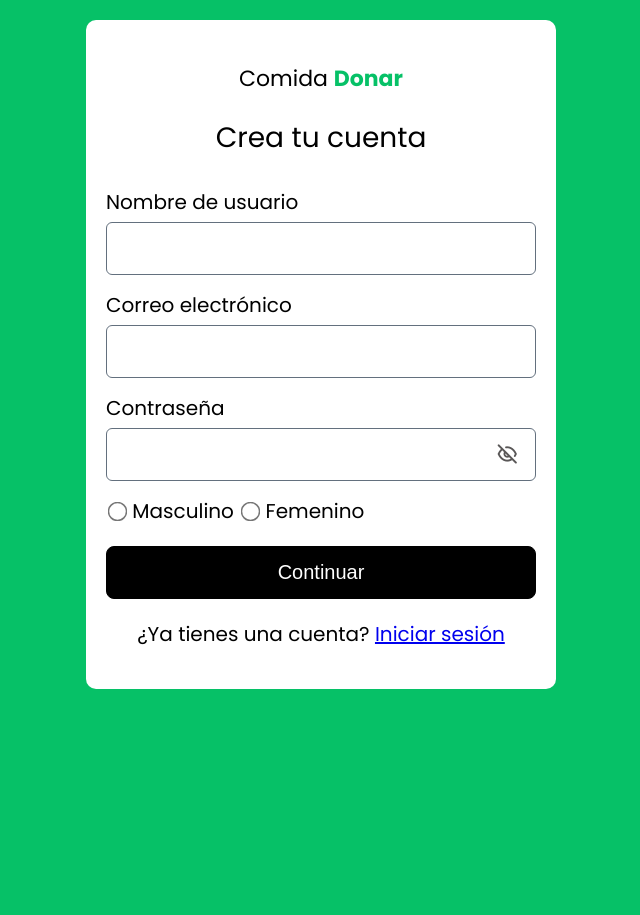
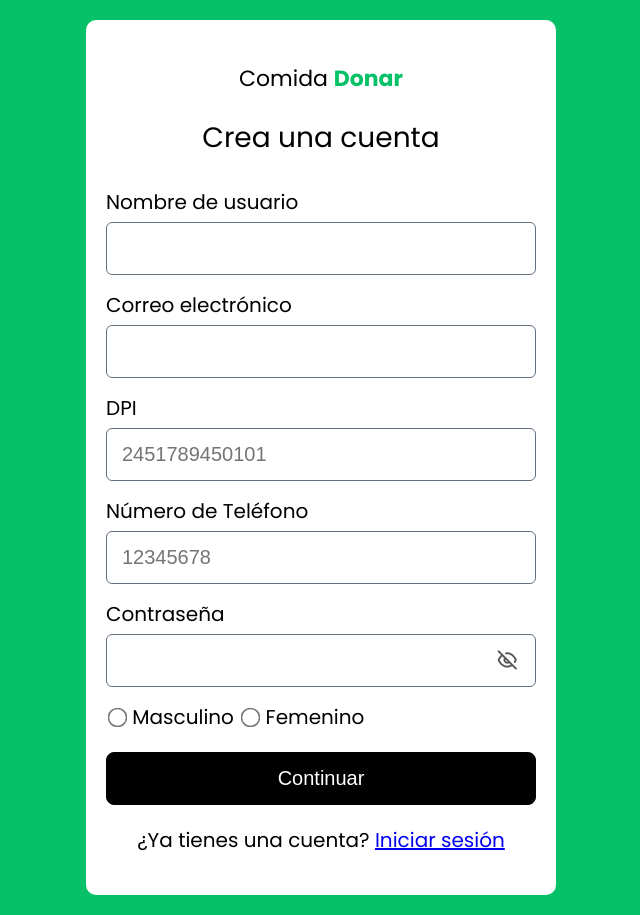
Before and after one commit to ashley-gonzalez34/gestion-desperdicios-mita, a PHP site: page /signup.php in a window 1280 px wide. Shown: the whole page, without its empty margins (319-959 px from the left). Before the commit the page ends 689 px from the top, so only its background shows below. Run offline with PHP 8.4, Linux system fonts and the light colour scheme; some libraries are stand-ins or nearby versions.

Commit message:
dpi y tel en registro en el login se cambio el idioma de cuentas inexistentes.

```diff
--- a/login.php
+++ b/login.php
@@ -25,7 +25,7 @@ if (isset($_POST['sign'])) {
       }
     }
   } else {
-    echo "<h1><center>Account does not exists </center></h1>";
+    echo "<h1><center>Esta cuenta no existe</center></h1>";
   }
 
 
--- a/signup.php
+++ b/signup.php
@@ -5,39 +5,37 @@ include 'connection.php';
 if(isset($_POST['sign']))
 {
     // Obtiene los datos del formulario
-    $username=$_POST['name'];
-    $email=$_POST['email'];
-    $password=$_POST['password'];
-    $gender=$_POST['gender'];
+    $username = $_POST['name'];
+    $email = $_POST['email'];
+    $password = $_POST['password'];
+    $gender = $_POST['gender'];
+    $dpi = $_POST['dpi'];
+    $phone = $_POST['phone'];
 
     // Encripta la contraseña
-    $pass=password_hash($password,PASSWORD_DEFAULT);
+    $pass = password_hash($password, PASSWORD_DEFAULT);
 
     // Consulta si el correo electrónico ya está registrado
-    $sql="select * from login where email='$email'" ;
-    $result= mysqli_query($connection, $sql);
-    $num=mysqli_num_rows($result);
-    if($num==1){
+    $sql = "SELECT * FROM login WHERE email='$email'";
+    $result = mysqli_query($connection, $sql);
+    $num = mysqli_num_rows($result);
+    if ($num == 1) {
         // Muestra un mensaje si la cuenta ya existe
         echo "<h1><center>La cuenta ya existe.</center></h1>";
-    }
-    else{
+    } else {
         // Inserta los datos del nuevo usuario en la base de datos
-        $query="insert into login(name,email,password,gender) values('$username','$email','$pass','$gender')";
-        $query_run= mysqli_query($connection, $query);
-        if($query_run)
-        {
+        $query = "INSERT INTO login(name, email, password, gender, dpi, phone) VALUES('$username', '$email', '$pass', '$gender', '$dpi', '$phone')";
+        $query_run = mysqli_query($connection, $query);
+        if ($query_run) {
             // Redirige a la página de inicio de sesión si el registro es exitoso
             header("location:signin.php");
-        }
-        else{
+        } else {
             // Muestra un mensaje de error si los datos no se guardaron
             echo '<script type="text/javascript">alert("data not saved")</script>';
         }
     }
 }
 ?>
-
 
 <DOCTYPE html>
 <html lang="en">
@@ -51,81 +49,50 @@ if(isset($_POST['sign']))
     <link rel="stylesheet" href="https://cdnjs.cloudflare.com/ajax/libs/font-awesome/6.2.1/css/all.min.css">
     <link rel="stylesheet" href="https://cdn.jsdelivr.net/npm/bootstrap-icons@1.3.0/font/bootstrap-icons.css" />
     <link rel="stylesheet" href="https://unicons.iconscout.com/release/v4.0.0/css/line.css">
-
-
 </head>
 <body>
-
     <div class="container">
         <div class="regform">
-
-        <form action=" " method="post">
+            <form action="" method="post">
                 <p class="logo">Comida <b style="color: #06C167;">Donar</b></p>
-
-            <p id="heading">Crea tu cuenta</p>
+                <p id="heading">Crea una cuenta</p>
 
                 <div class="input">
                     <label class="textlabel" for="name">Nombre de usuario</label><br>
-
                     <input type="text" id="name" name="name" required/>
                 </div>
                 <div class="input">
                     <label class="textlabel" for="email">Correo electrónico</label>
                     <input type="email" id="email" name="email" required/>
-
-                <!-- <label class="textlabel" for="phoneno">Phone no</label>
-                <input type="text" id="phoneno" name="phoneno" > -->
-
-                <!-- <label class="textlabel" for="password">Password</label>
-                <input type="password" id="password" name="password" > -->
-
-
-
-
+                </div>
+                <div class="input">
+                    <label class="textlabel" for="dpi">DPI</label>
+                    <input type="text" id="dpi" name="dpi" pattern="\d{13}" placeholder="2451789450101" required/>
+                </div>
+                <div class="input">
+                    <label class="textlabel" for="phone">Número de Teléfono</label>
+                    <input type="text" id="phone" name="phone" pattern="\d{8}" placeholder="12345678" required/>
                 </div>
                 <label class="textlabel" for="password">Contraseña</label>
                 <div class="password">
-
                     <input type="password" name="password" id="password" required/>
-                <!-- <i class="fa fa-eye-slash" aria-hidden="true" id="showpassword"></i> -->
-                <!-- <i class="bi bi-eye-slash" id="showpassword"></i>  -->
-                <!-- <i class="uil uil-lock icon"></i> -->
                     <i class="uil uil-eye-slash showHidePw" id="showpassword"></i>
-
                 </div>
-
                 <div class="radio">
-
                     <input type="radio" name="gender" id="male" value="male" required/>
-                <label for="male" >Masculino</label>
+                    <label for="male">Masculino</label>
                     <input type="radio" name="gender" id="female" value="female">
-                <label for="female" >Femenino</label>
-
+                    <label for="female">Femenino</label>
                 </div>
                 <div class="btn">
                     <button type="submit" name="sign">Continuar</button>
                 </div>
-
-           <!-- <button type="submit" style="background-color:white ;color: #000; margin-top:5px;  padding: 10px 25px;">
-                 <img src="google.svg" style="width:22px" >
-                 Continue With  Google </button>  -->
-
                 <div class="signin-up">
                     <p style="font-size: 20px; text-align: center;">¿Ya tienes una cuenta? <a href="signin.php">Iniciar sesión</a></p>
                 </div>
-
-
             </form>
         </div>
-        <!-- <div class="right">
-            <img src="cover.jpg" alt="" width="800" height="700">
-        </div> -->
-
     </div>
-
-
-    <!-- <script src="login.js"></script> -->
     <script src="admin/login.js"></script>
-
 </body>
 </html>
```
Lines whose indentation alone changed are shown as unchanged.
